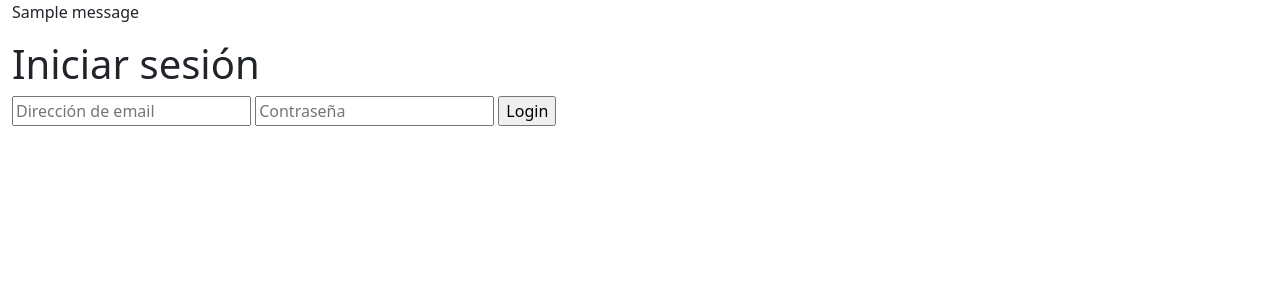
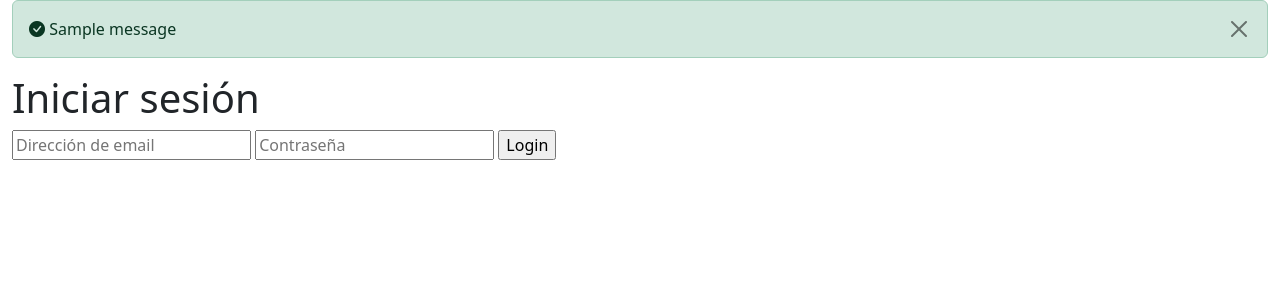
Before and after one commit to franciscodenis/ProyectoVueFlask, a Flask app: page /auth/ in a window 1280 px wide. Shown: the part 56-356 px from the top of the page. Run offline with Flask 3, Linux system fonts and the light colour scheme; tables that the repository leaves empty hold one stand-in row (values such as "Sample post"); one stand-in notice (Sample message) is shown.

Commit message:
Mejora estilos de alerts/flash

```diff
--- a/admin/src/web/controllers/auth.py
+++ b/admin/src/web/controllers/auth.py
@@ -20,7 +20,7 @@ def authenticate():
     user = auth.check_user(params["email"], params["password"])
 
     if not user:
-        flash("Email o clave incorrecta.", "error")
+        flash("Email o clave incorrecta.", "danger")
         return redirect(url_for("auth.login"))
 
     session["user"] = user.email
--- a/admin/src/web/templates/layout.html
+++ b/admin/src/web/templates/layout.html
@@ -61,7 +61,14 @@
         {% with messages = get_flashed_messages(with_categories=true) %}
             {% if messages %}
                 {% for category, message in messages %}
-                    <p class="flash {{category}}">{{ message }}</p>
+                    <div class="alert alert-{{category}} alert-dismissable fade show" role="alert">
+                        {% with %}
+                            {% set icons = { 'success': 'check-circle-fill', 'info': 'info-circle-fill', 'warning': 'exclamation-triangle-fill', 'danger': 'exclamation-triangle-fill'} %}
+                            <i class="bi bi-{{icons[category]}}"></i>
+                        {% endwith %}
+                        {{message}}
+                        <button type="button" class="btn-close float-end" data-bs-dismiss="alert" aria-label="Close"></button>
+                    </div>
                 {% endfor %}
             {% endif %}
         {% endwith %}
```
